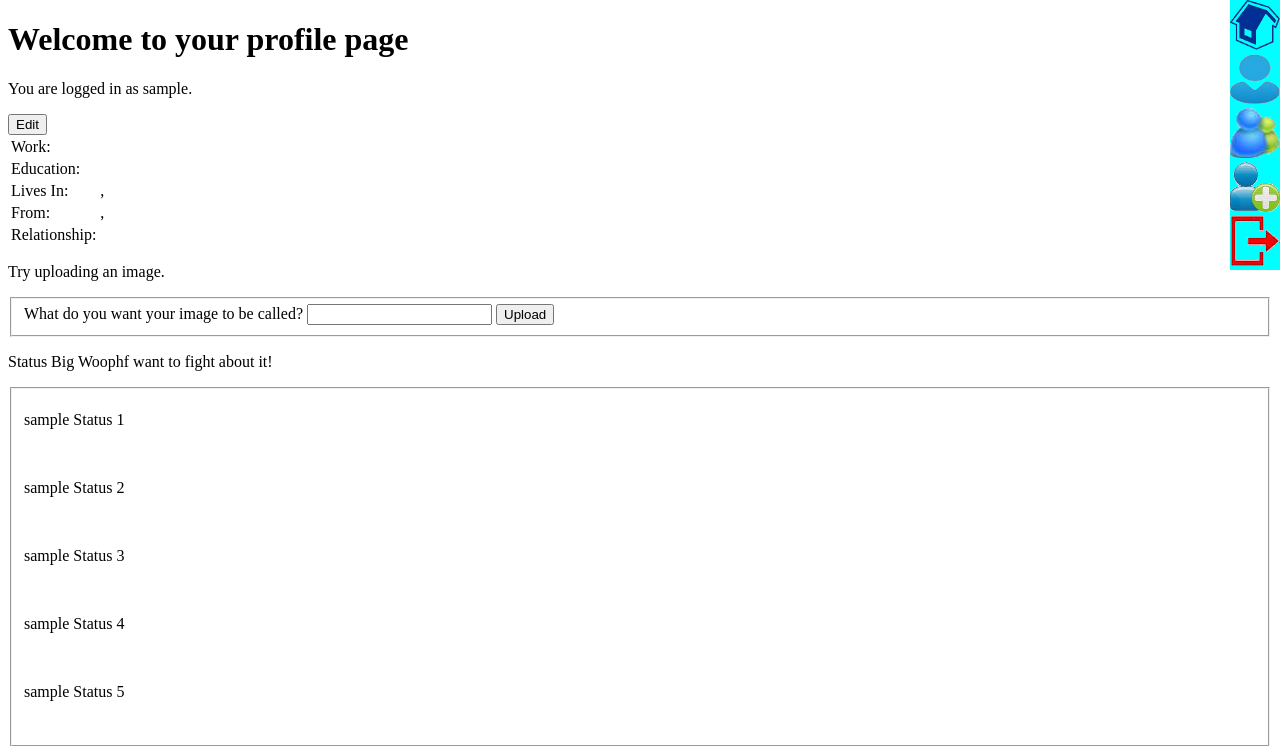
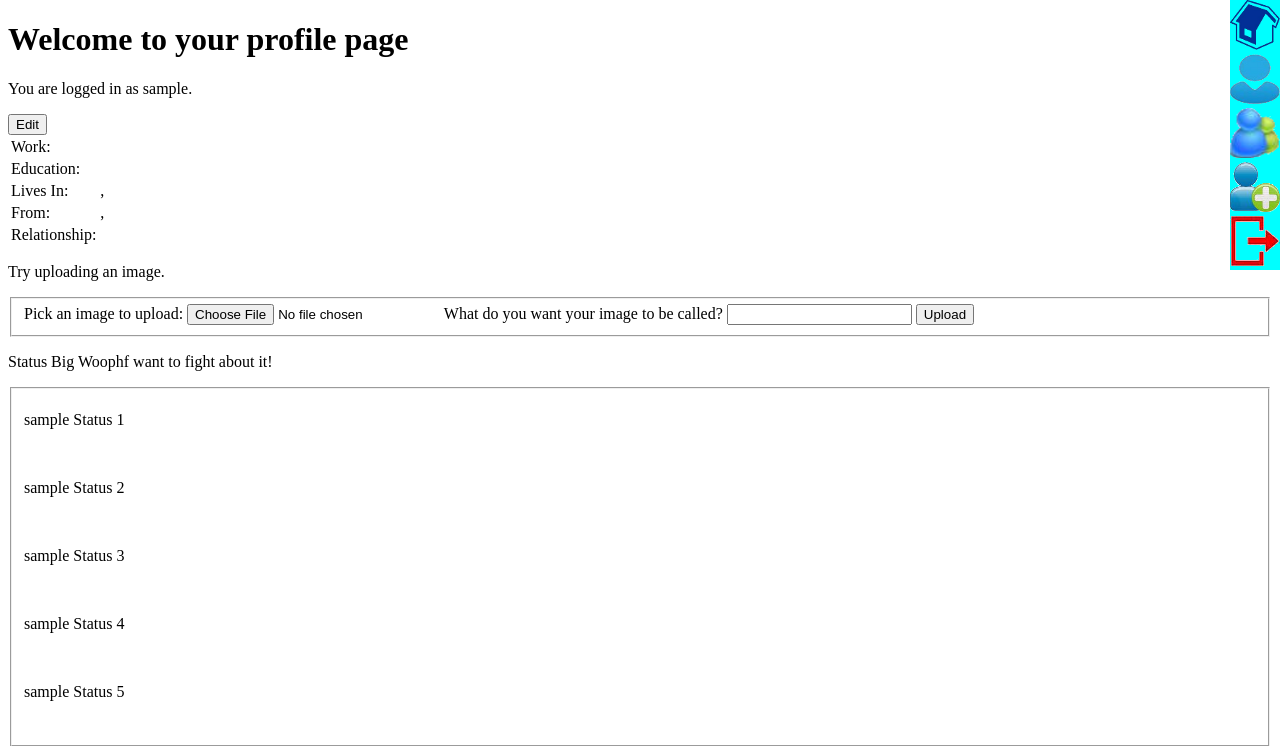
Before and after one commit to MadJinx/social_network, a PHP site: page /profile.php in a window 1280 px wide. Shown: the top 746 px of the page. Run offline with PHP 8.4, Linux system fonts and the light colour scheme; the visitor is signed in with stand-in values (Sample User, id 1); data that the repository does not hold is empty.

Commit message:
Josh
- Restored image upload stuff (but it still doesn't work because you
  need an extra php package)

```diff
--- a/profile.php
+++ b/profile.php
@@ -118,10 +118,9 @@
 		<p>Try uploading an image.</p>
 		<form action="upload_test.php" method="post" name="upload_image" enctype="multipart/form-data">
 			<fieldset>
-<!--				<label for="upload_image">Pick an image to upload:</label>
+				<label for="upload_image">Pick an image to upload:</label>
 					<input type="file" name="upload_image" id="upload_image"/>
-				<br />
--->				<label for"img_name">What do you want your image to be called?</label>
+				<label for"img_name">What do you want your image to be called?</label>
 					<input type="text" name="img_name" id="img_name" />
 				<input type="submit" value="Upload" />
 			</fieldset>
--- a/upload_test.php
+++ b/upload_test.php
@@ -17,8 +17,7 @@
 		$img_name = $_POST['img_name'];
 
 	// Call create image function from common.php
-	// create_images($img_name);
-	write($img_name);
+	create_images($img_name);
 	common_header();
 
 ?>
```
